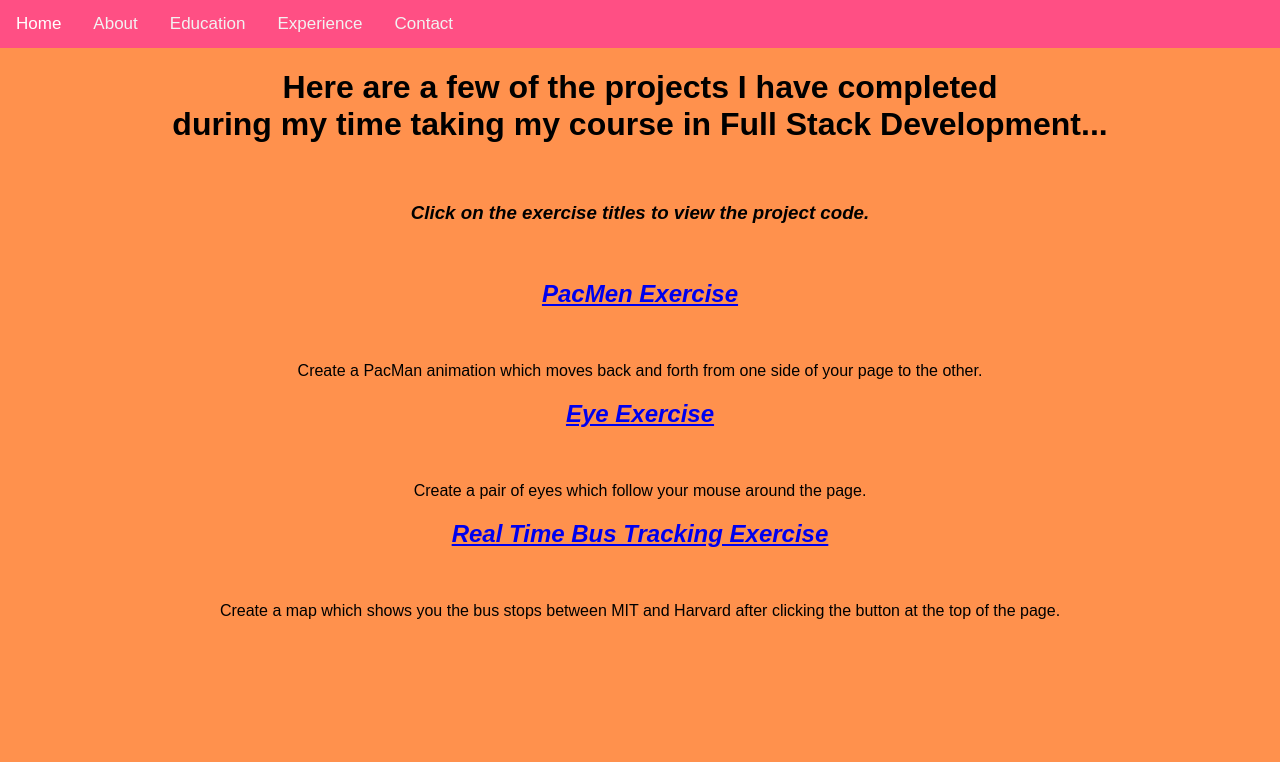
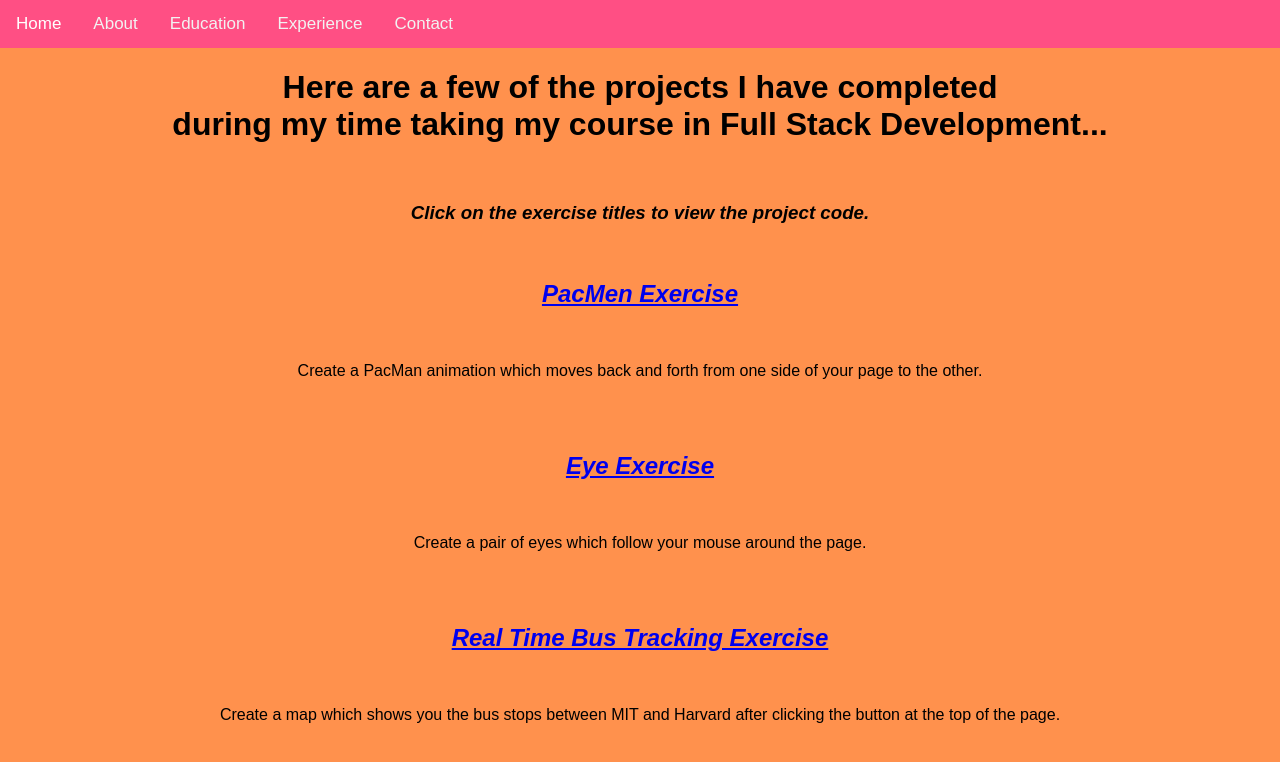
Before and after one commit to RubyCodesPortfolio/RubyCodes.github.io, a plain HTML site: page Experience.html in a window 1280 px wide. Drawn offline with Linux system fonts and the light colour scheme.

Commit message:
Update Experience.html

```diff
--- a/Experience.html
+++ b/Experience.html
@@ -66,21 +66,21 @@ body{ background-color:#FF914D;}
         <h2>
          <a href= "https://github.com/RubyCodesPortfolio/PacMan-Exercise" class="button"><em>PacMen Exercise</em></a>
         </h2><br>
-      <p> Create a PacMan animation which moves back and forth from one side of your page to the other.</p>
+      <p> Create a PacMan animation which moves back and forth from one side of your page to the other.</p><br><br>
     </center>
 
     <center>
         <h2>
          <a href= "https://github.com/RubyCodesPortfolio/Eye-Exercise" class="button"><em>Eye Exercise</em></a>
         </h2><br>
-      <p>Create a pair of eyes which follow your mouse around the page.</p>
+      <p>Create a pair of eyes which follow your mouse around the page.</p><br><br>
     </center>
 
     <center>
         <h2>
          <a href= "https://github.com/RubyCodesPortfolio/Real-Time-Bus-Tracker" class="button"><em>Real Time Bus Tracking Exercise</em></a>
         </h2><br>
-      <p>Create a map which shows you the bus stops between MIT and Harvard after clicking the button at the top of the page.</p>
+      <p>Create a map which shows you the bus stops between MIT and Harvard after clicking the button at the top of the page.</p><br><br>
     </center>
 
 </html>
```
